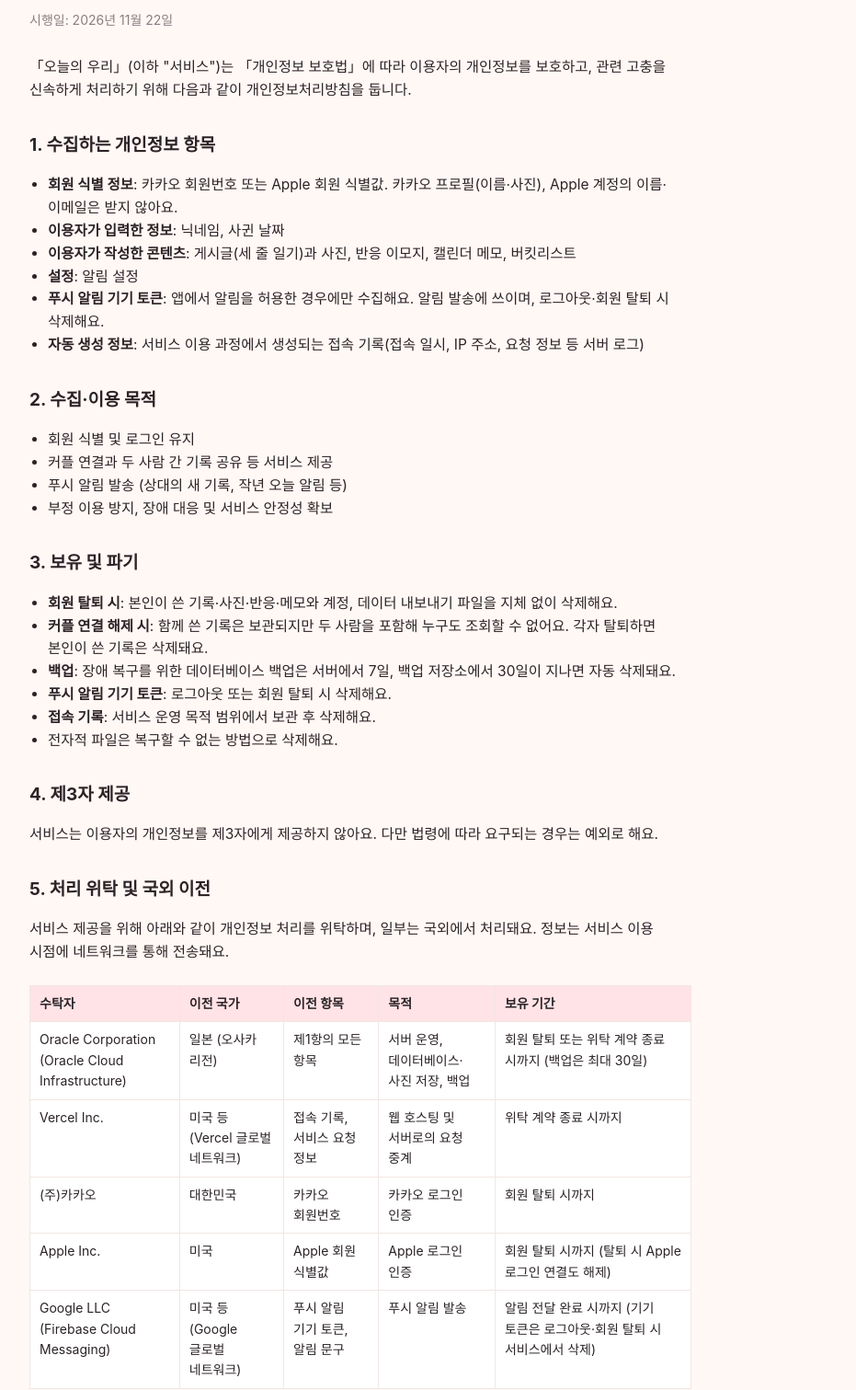
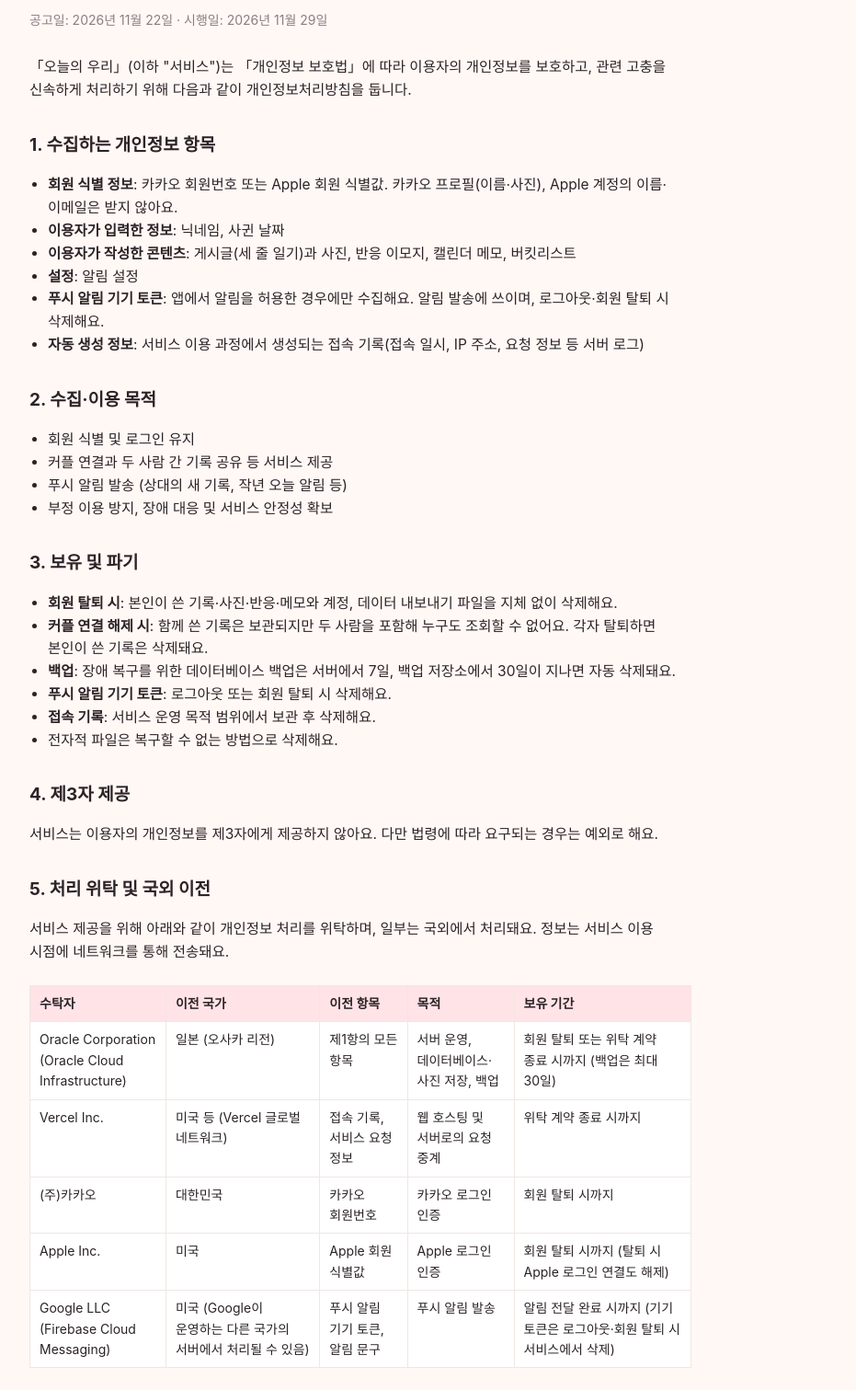
Before and after one commit to topeanut/ourtoday, an Astro site in the folder landing/: page /privacy in a window 1280 px wide. Shown: the part 152-1663 px from the top of the page at 92% size, without its empty margins (248-1179 px from the left). Built offline with nearby package versions, Linux system fonts and the light colour scheme; Astro itself is replaced by a stand-in of ours; a web font is replaced by a local one.

Commit message:
docs: 개인정보처리방침 시행일·국외이전 표기 수정

```diff
--- a/landing/src/pages/privacy.astro
+++ b/landing/src/pages/privacy.astro
@@ -8,7 +8,7 @@ const contact = CONTACT_EMAIL || "문의처는 준비 중이에요";
     <div class="wrap narrow">
       {!CONTACT_EMAIL && <p class="warn">※ 문의 이메일 준비 중</p>}
       <h1>개인정보처리방침</h1>
-      <p class="meta">시행일: 2026년 11월 22일</p>
+      <p class="meta">공고일: 2026년 11월 22일 · 시행일: 2026년 11월 29일</p>
 
       <p>「오늘의 우리」(이하 "서비스")는 「개인정보 보호법」에 따라 이용자의 개인정보를 보호하고, 관련 고충을 신속하게 처리하기 위해 다음과 같이 개인정보처리방침을 둡니다.</p>
 
@@ -81,7 +81,7 @@ const contact = CONTACT_EMAIL || "문의처는 준비 중이에요";
             </tr>
             <tr>
               <td>Google LLC (Firebase Cloud Messaging)</td>
-              <td>미국 등 (Google 글로벌 네트워크)</td>
+              <td>미국 (Google이 운영하는 다른 국가의 서버에서 처리될 수 있음)</td>
               <td>푸시 알림 기기 토큰, 알림 문구</td>
               <td>푸시 알림 발송</td>
               <td>알림 전달 완료 시까지 (기기 토큰은 로그아웃·회원 탈퇴 시 서비스에서 삭제)</td>
```
Also changed, not shown: DEPLOY.md (+1 -1 lines).
